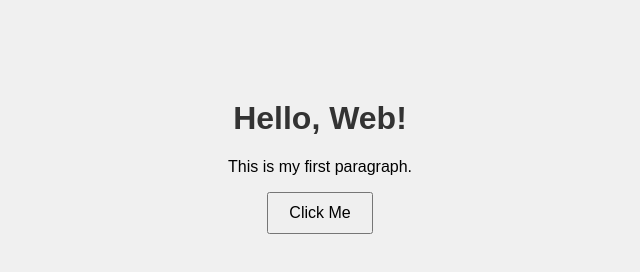
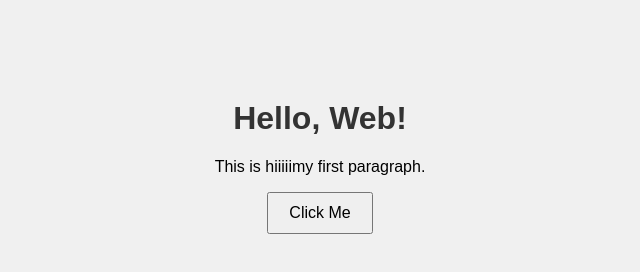
Before and after one commit to Titan121321/Lithium, a plain HTML site: page Questgame/index.html in a window 1280 px wide. Shown: the full height of the page, 320-960 px from the left. Drawn offline with Linux system fonts and the light colour scheme.

Commit message:
Update index.html

```diff
--- a/Questgame/index.html
+++ b/Questgame/index.html
@@ -8,7 +8,7 @@
 </head>
 <body>
     <h1>Hello, Web!</h1>
-    <p>This is my first paragraph.</p>
+    <p>This is hiiiiimy first paragraph.</p>
     <button id="myButton">Click Me</button>
 
     <script src="script.js"></script>
```
